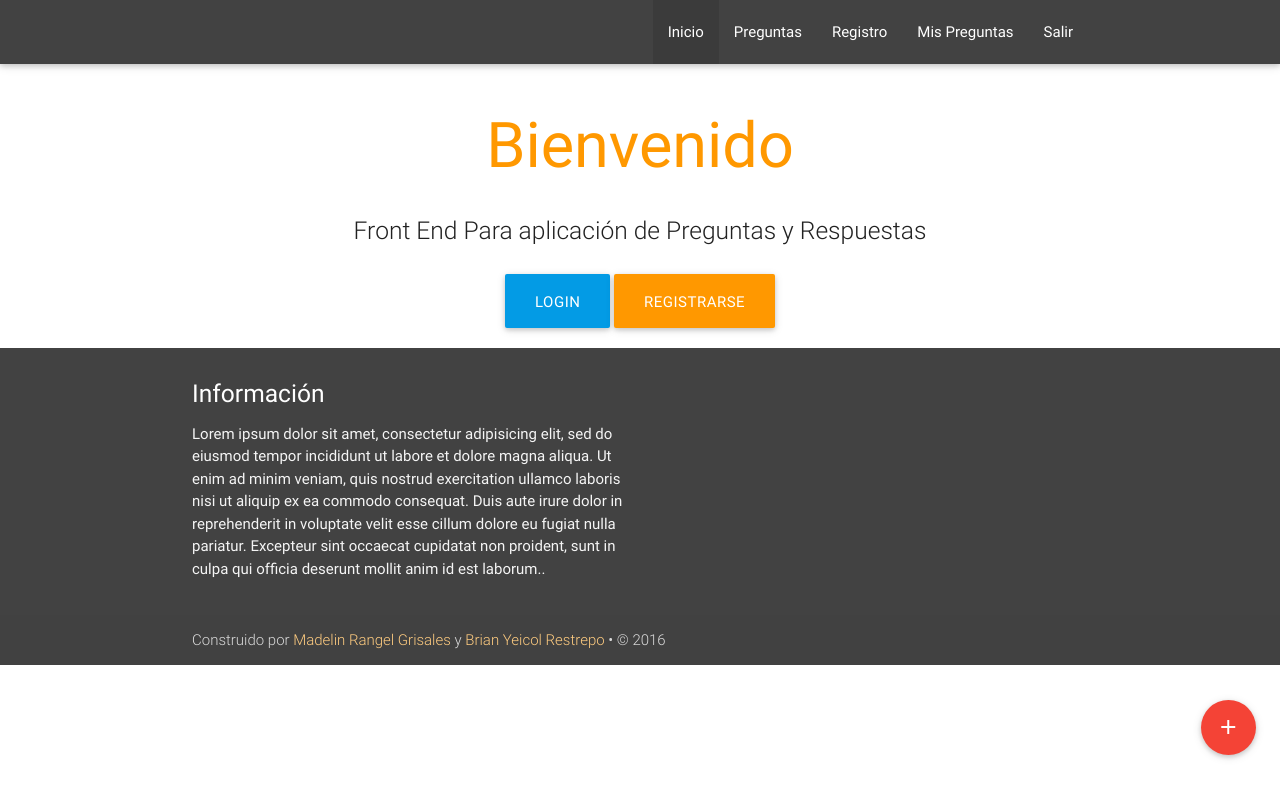
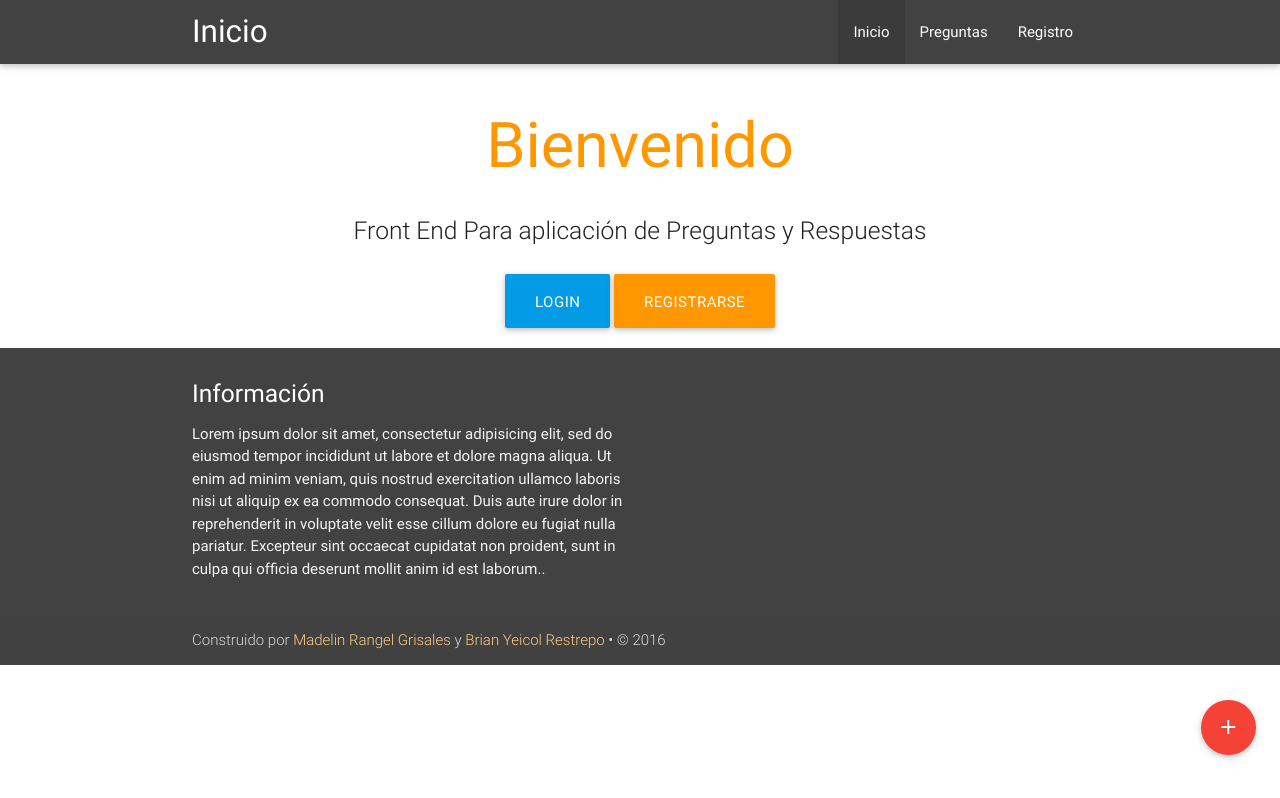
Before and after one commit to yeicol/preguntasrespuestas, a plain HTML site: page index.html in a window 1280 px wide. Drawn offline with Linux system fonts and the light colour scheme.

Commit message:
Ajustes al template de navegación. Se muestran los enlaces dependiendo si el usuario esta logueado

```diff
--- a/js/aplicacion.js
+++ b/js/aplicacion.js
@@ -5,14 +5,24 @@
             if ($(this).attr('id') === 'navegacion') {
                 var titulo = $(this).attr('data-titulo');
                 $(this).load('templates/' + template, function() {
-                    $('.nav-wrapper > #titulo-pagina').innerHTML = titulo;
+                    $('.nav-wrapper > #titulo-pagina').html(titulo);
                     $('.nav-wrapper > ul > li > a:contains(' + titulo + ')').parent().addClass('active');
+                    menusVisibles();
                 });
             } else {
                 $(this).load('templates/' + template);
             }
         }
     });
+
+    function menusVisibles() {
+        var frontendPRSession = parseInt(localStorage.getItem('frontendPRSession'), 10);
+        if (frontendPRSession) {
+            $('.nav-wrapper > ul > li > a[data-session="false"]').parent().hide();
+        }else {
+            $('.nav-wrapper > ul > li > a[data-session="true"]').parent().hide();
+        }
+    }
 
     $("#contenido-dinamico").on('click', 'a.guardar-id', function(event) {
         event.preventDefault();
--- a/templates/navegacion.html
+++ b/templates/navegacion.html
@@ -4,16 +4,16 @@
         <ul class="right hide-on-med-and-down">
             <li><a href="index.html">Inicio</a></li>
             <li><a href="listar-preguntas.html">Preguntas</a></li>
-            <li><a href="registro.html">Registro</a></li>
-            <li><a href="listar-preguntas">Mis Preguntas</a></li>
-            <li><a href="logout.html">Salir</a></li>
+            <li><a href="registro.html" data-session="false">Registro</a></li>
+            <li><a href="listar-preguntas" data-session="true">Mis Preguntas</a></li>
+            <li><a href="logout.html" data-session="true">Salir</a></li>
         </ul>
         <ul id="nav-mobile" class="side-nav">
             <li><a href="index.html">Inicio</a></li>
             <li><a href="listar-preguntas.html">Preguntas</a></li>
-            <li><a href="registro.html">Registro</a></li>
-            <li><a href="listar-preguntas.html">Mis Preguntas</a></li>
-            <li><a href="logout.html">Salir</a></li>
+            <li><a href="registro.html" data-session="false">Registro</a></li>
+            <li><a href="listar-preguntas.html" data-session="true">Mis Preguntas</a></li>
+            <li><a href="logout.html" data-session="true">Salir</a></li>
         </ul>
         <a href="#" data-activates="nav-mobile" class="button-collapse"><i class="material-icons">menu</i></a>
     </div>
```
